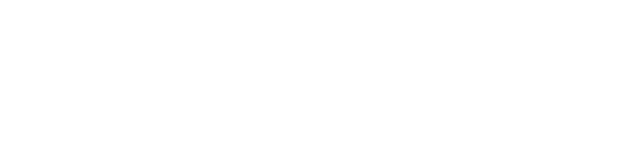
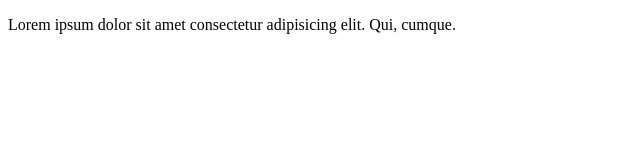
Before and after one commit to Akhrorbek2023/task-10, a plain HTML site: page index.html in a window 1280 px wide. Shown: the whole page, without its empty margins (0-640 px from the left). Drawn offline with Linux system fonts and the light colour scheme.

Commit message:
add to polo p

```diff
--- a/index.html
+++ b/index.html
@@ -7,6 +7,6 @@
     <title>Document</title>
 </head>
 <body>
-
+    <p>Lorem ipsum dolor sit amet consectetur adipisicing elit. Qui, cumque.</p>
 </body>
 </html>
```
